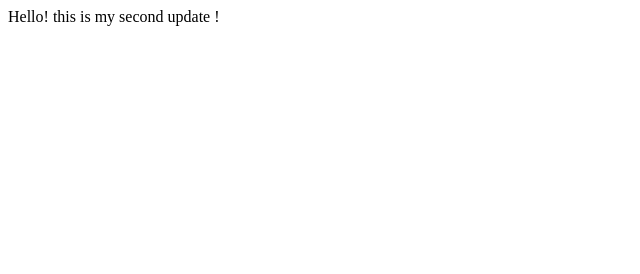
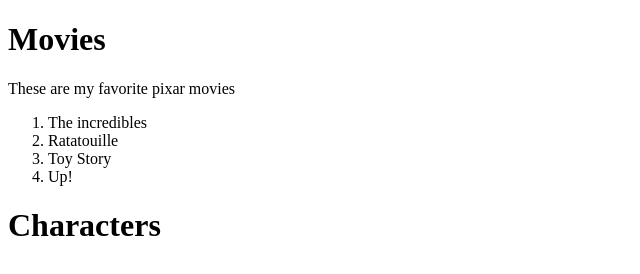
Before and after one commit to Trishataber/assignment1, a plain HTML site: page index.html in a window 1280 px wide. Shown: the whole page, without its empty margins (0-640 px from the left). Drawn offline with Linux system fonts and the light colour scheme.

Commit message:
added pixar list

```diff
--- a/index.html
+++ b/index.html
@@ -1,3 +1,24 @@
-<html>
-Hello! this is my second update !
+<!DOCTYPE html>
+<html lang="en">
+
+    <head>
+        <title>all about pixar</title>
+    </head>
+
+    <body>
+        <h1>Movies</h1>
+        <p>These are my favorite pixar movies</p>
+        <ol>
+            <li> The incredibles</li>
+            <li> Ratatouille</li>
+            <li> Toy Story</li>
+            <li> Up!</li>
+        </ol>
+
+
+
+        <h1>Characters</h1>
+
+    </body>
+
 </html>
```
